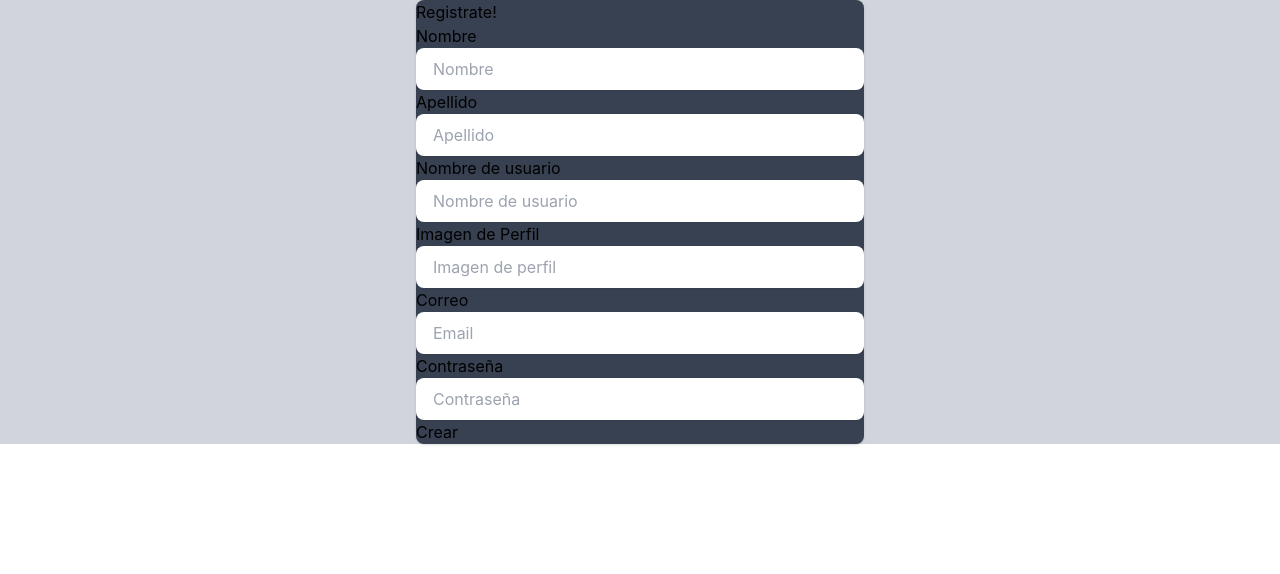
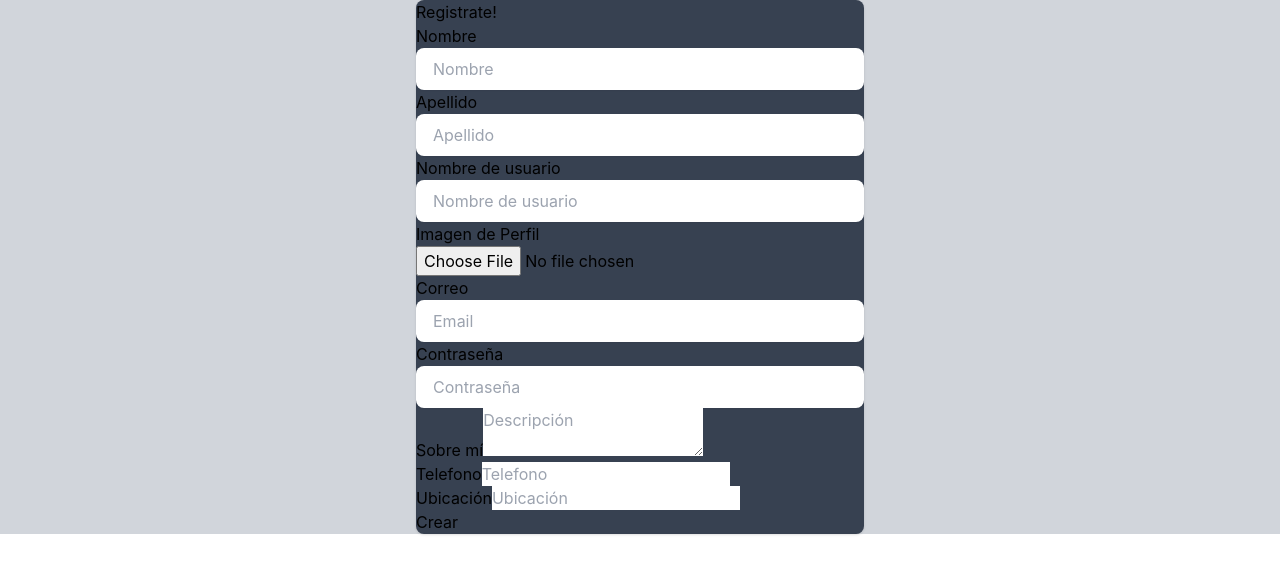
Before and after one commit to Final-Proyect-PETS/PROYECTO-FINAL-PETS, a React (Create React App) app in the folder client/: page /register in a window 1280 px wide. Shown: the top 574 px of the page. Built offline with nearby package versions, Linux system fonts and the light colour scheme.

Commit message:
Componente de register/falta image, ubicacion y estilos

```diff
--- a/client/src/components/Register.jsx
+++ b/client/src/components/Register.jsx
@@ -1,9 +1,11 @@
 import React from "react";
 import { useState } from "react";
-import { useEffect } from "react";
+import { useDispatch } from "react-redux"
+import postUser from "../redux/Actions/index"
 
 export default function Register () {
 
+    const dispatch = useDispatch()
 
     const [errors, setErrors] = useState({})
 
@@ -13,7 +15,10 @@ export default function Register () {
         username: "",
         image: "",
         email: "",
-        password: ""
+        password: "",
+        about: "",
+        telephone: "",
+        place: ""
     })
 
     console.log(input)
@@ -88,6 +93,7 @@ export default function Register () {
     }
 
 
+
     const have = () => {
         if (errors.first_name !== "" || errors.last_name !== "" || errors.username !== "" || errors.email !== "" || errors.password !== "") {
             return true
@@ -103,7 +109,7 @@ export default function Register () {
     function handleSubmit (e) {
         e.preventDefault()
         if (have() === false) {
-            alert("Created!")
+            dispatch(postUser())
 
             setInput({
                 first_name: "",
@@ -111,7 +117,10 @@ export default function Register () {
                 username: "",
                 image: "",
                 email: "",
-                password: ""
+                password: "",
+                about: "",
+                telephone: "",
+                place: ""
             })
         }
         else if (have() === "e") {
@@ -119,10 +128,6 @@ export default function Register () {
         }
         else (alert("Por favor, llena todo correctamente!"))
     }
-
-
-
-
 
 
 
@@ -147,7 +152,7 @@ export default function Register () {
                </div>
                <div>
                     <label>Imagen de Perfil</label>
-                    <input name="image" value={input.image} onChange={(e) => handleChange(e)} placeholder="Imagen de perfil" className="rounded-lg border-transparent flex-1 appearance-none border border-red-300 w-full py-2 px-4 bg-white text-gray-700 placeholder-gray-400 shadow-sm text-base focus:outline-none focus:ring-2 focus:ring-purple-600 focus:border-transparent"></input>
+                    <input type="file" name="image" value={input.image} onChange={(e) => handleChange(e)} placeholder="Imagen de perfil" ></input>
                </div>
                <div>
                     <label>Correo</label>
@@ -160,6 +165,18 @@ export default function Register () {
                     {errors.password && (<p>{errors.password}</p>)}
                </div>
                <div>
+                    <label>Sobre mí</label>
+                    <textarea name="about" value={input.about} placeholder="Descripción"></textarea>
+               </div>
+               <div>
+                    <label>Telefono</label>
+                    <input name="telephone" value={input.telephone} onChange={(e) => handleChange(e)} placeholder="Telefono"></input>
+               </div>
+               <div>
+                    <label>Ubicación</label>
+                    <input name="place" value={input.place} placeholder="Ubicación"></input>
+               </div>
+               <div>
                     <button type="submit">Crear</button>
                </div>
             </form>
```
